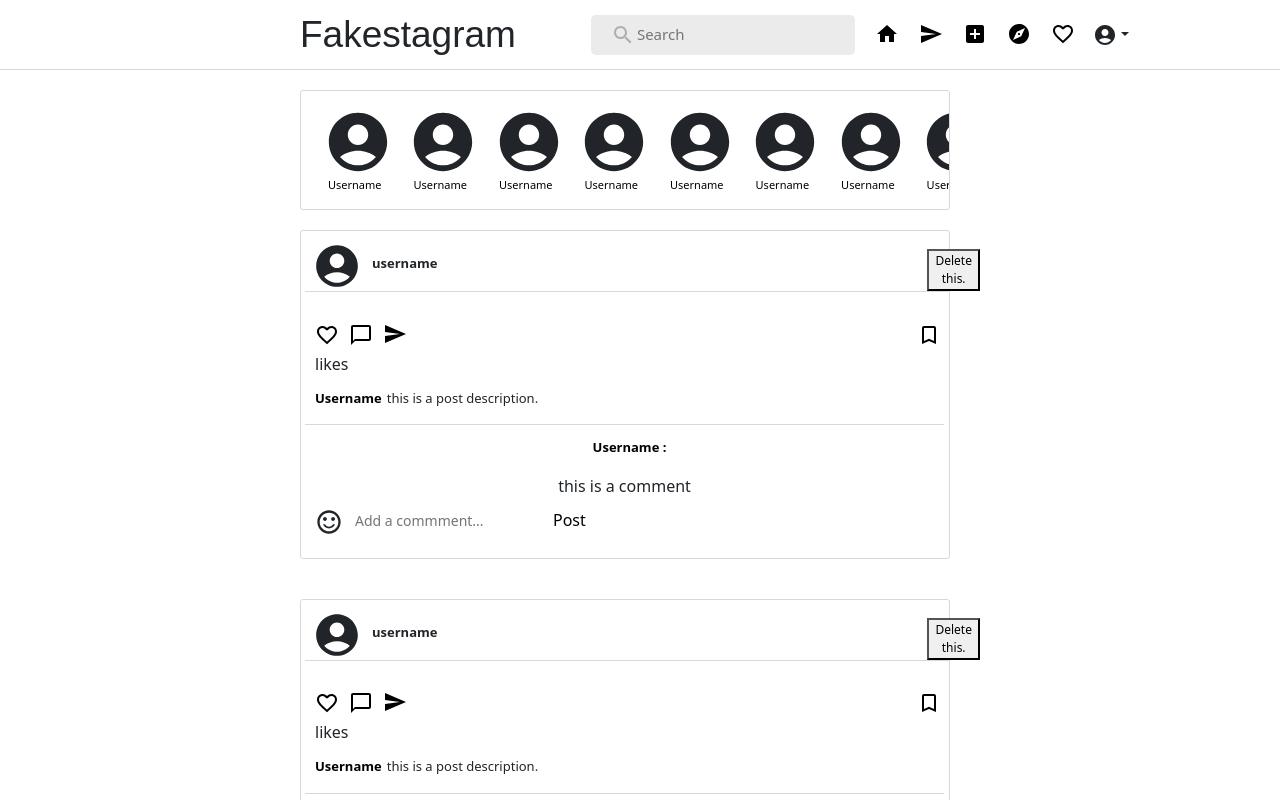
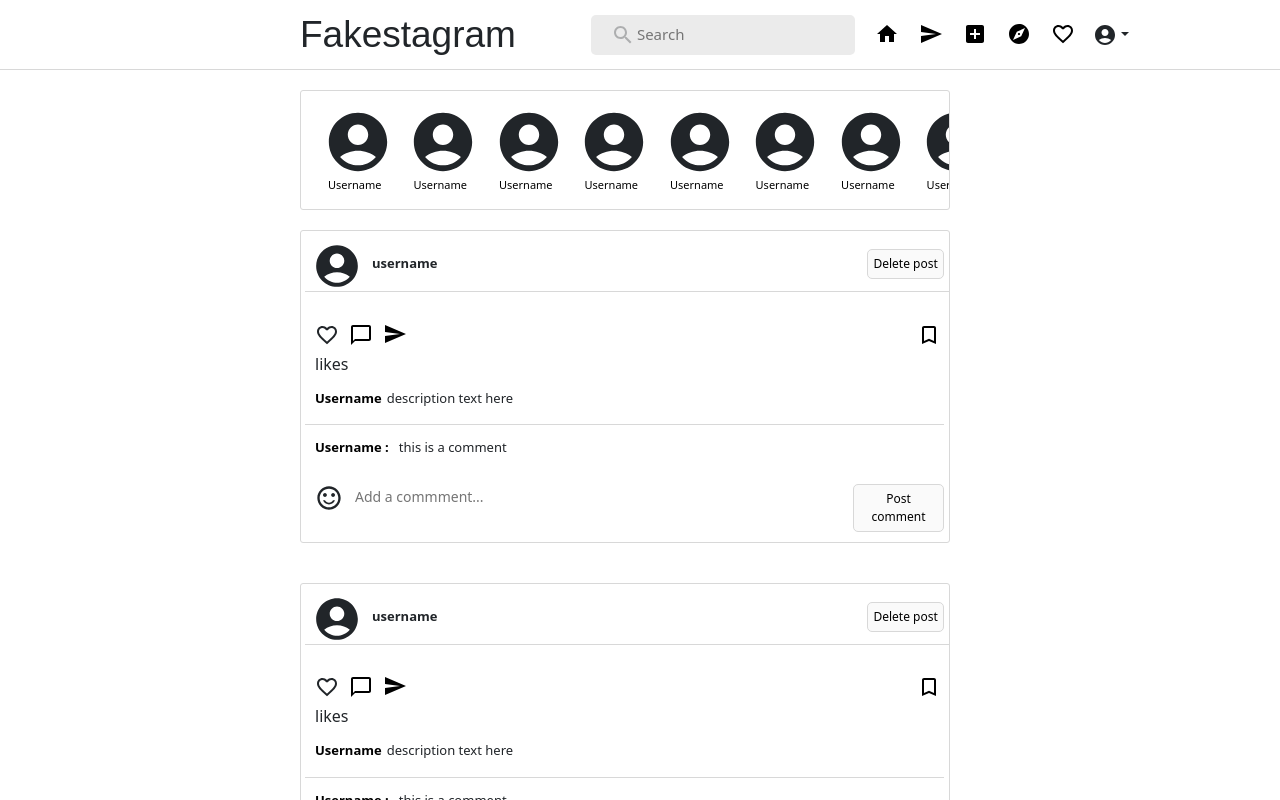
Before and after one commit to OneTrillion/fakestagram, a React (Create React App) app in the folder src/frontend/: page / in a window 1280 px wide. Shown: the top 800 px of the page. Built offline with nearby package versions, Linux system fonts and the light colour scheme; no server answers; a web font is replaced by a local one.

Commit message:
fixade knappar och comments

```diff
--- a/src/frontend/src/components/comments/Comments.css
+++ b/src/frontend/src/components/comments/Comments.css
@@ -1,6 +1,7 @@
 .comments{
     display: block;
 }
+
 .comment-cont{
     display: flex;
     padding-left: 10px;
@@ -21,21 +22,30 @@
     background-color:#ffffff;
 }
 
-.feed{
-    display: flex;
-}
-
-
-.post-comment{
-    margin-left: 300px;
-}
-
 .posted-comments-cont{
     display: flex;
 }
 
 .comment-posted{
-    margin-top:11px;
-    font-size: 15px;
+    font-size: 13px;
+    margin-top:13px;
     margin-left: 10px;
 }
+.post-comment{
+    border: 1px solid #D8D8D8;
+    border-radius: 5px;
+    font-size: 12px;
+    padding: 5px;
+    margin-left: 300px;
+    background-color: #FAFAFA;
+}
+
+.post-comment:hover{
+    border: 1px solid #D8D8D8;
+    border-radius: 5px;
+    font-size: 12px;
+    padding: 5px;
+    color: #0c63e4;
+    margin-left: 300px;
+    background-color: #FAFAFA;
+}
--- a/src/frontend/src/components/comments/Comments.js
+++ b/src/frontend/src/components/comments/Comments.js
@@ -4,6 +4,7 @@ import FavoriteBorderIcon from "@mui/icons-material/FavoriteBorder";
 import ChatBubbleOutlineIcon from "@mui/icons-material/ChatBubbleOutline";
 import SendIcon from "@mui/icons-material/Send";
 import BookmarkBorderIcon from "@mui/icons-material/BookmarkBorder";
+import "./Comments.css"
 
 function Comments() {
 
@@ -21,7 +22,7 @@ function Comments() {
             <div className="comment-cont">
                 <div className="smiley-icon"><SentimentSatisfiedAltIcon sx={{fontSize: 28}}/></div>
                 <div className="comment"><input type="text" placeholder="Add a commment..."></input></div>
-                <p className="post-comment"><a href="">Post</a></p>
+                <button className="post-comment">Post comment</button>
             </div>
         </div>
     );
--- a/src/frontend/src/components/header/Header.css
+++ b/src/frontend/src/components/header/Header.css
@@ -3,7 +3,7 @@
 }
 
 body{
-        background-color: #FAFAFA;
+    background-color: #FAFAFA;
 }
 
 .header {
--- a/src/frontend/src/components/homePage/Post.css
+++ b/src/frontend/src/components/homePage/Post.css
@@ -105,26 +105,26 @@ img.post-img{
     margin-top:13px;
 
 }
-.comment-cont{
-    display: flex;
-    padding-left: 10px;
-    padding-top:10px;
-    margin-bottom: 10px;
-
-}
-
-.smiley-icon{
-    margin-right: 10px;
-}
-
-.comment > input {
-    font-size: 14px;
-    border: none;
-    outline: none;
-    width: 200px;
-    background-color:#ffffff;
-}
 
 .feed{
     display: flex;
 }
+
+.delete-post{
+    border: 1px solid #D8D8D8;
+    border-radius: 5px;
+    font-size: 12px;
+    padding: 5px;
+    margin-left: -60px;
+    background-color: #FAFAFA;
+}
+
+.delete-post:hover{
+    border: 1px solid #D8D8D8;
+    border-radius: 5px;
+    font-size: 12px;
+    padding: 5px;
+    color: #0c63e4;
+    margin-left: -60px;
+    background-color: #FAFAFA;
+}
--- a/src/frontend/src/components/homePage/Post.js
+++ b/src/frontend/src/components/homePage/Post.js
@@ -35,7 +35,7 @@ const fetchLikePost =()=>{
 
                         <div className="profile-img-cont"><AccountCircleRoundedIcon sx={{ fontSize: 50 }}/> </div>
                         <p className="user-n">username</p>
-                        <div className="more"><button className="delete-post" onClick={fetchDeletePost}>Delete this.</button></div>
+                        <div className="more"><button className="delete-post" onClick={fetchDeletePost}>Delete post</button></div>
                     </div>
                     <div className="post-img-cont">
                         <img className="post-img" src=""/>
@@ -44,7 +44,7 @@ const fetchLikePost =()=>{
                     {/*Post description section*/}
                     <div className="post-description">
                         <div className="icons-cont">
-                            <div className="like-icon"><a href="url"><FavoriteBorderIcon/> {fetchLikePost()}</a></div>
+                            <div className="like-icon"><FavoriteBorderIcon />{fetchLikePost()}</div>
                             <div className="comment-icon"><a href=""><ChatBubbleOutlineIcon/></a></div>
                             <div className="share-icon"><a href=""><SendIcon/></a></div>
                             <div className="save-icon"><a href=""><BookmarkBorderIcon/></a></div>
@@ -52,7 +52,7 @@ const fetchLikePost =()=>{
                         <div className="likes-amount"> likes</div>
                         <div className="desc-cont">
                             <p className="user-n"><a href="url">Username</a></p>
-                            <div className="desc-text">this is a post description.
+                            <div className="desc-text">description text here
                             </div>
                         </div>
                         <Comments/>
```
